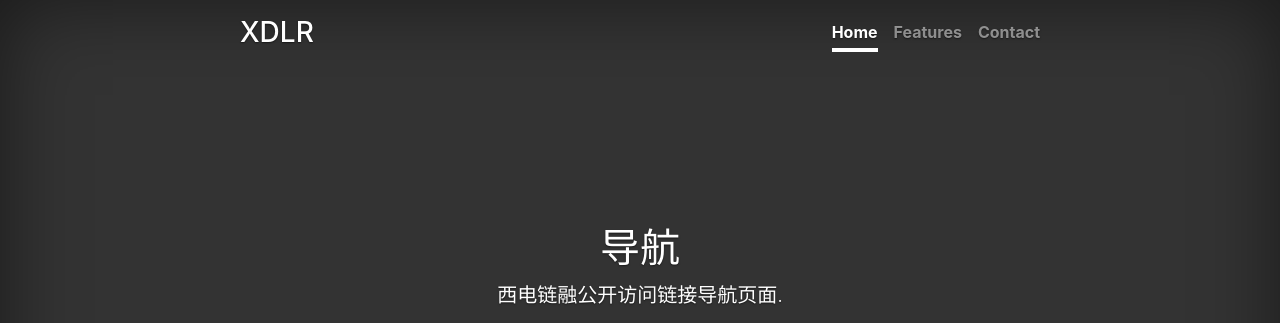
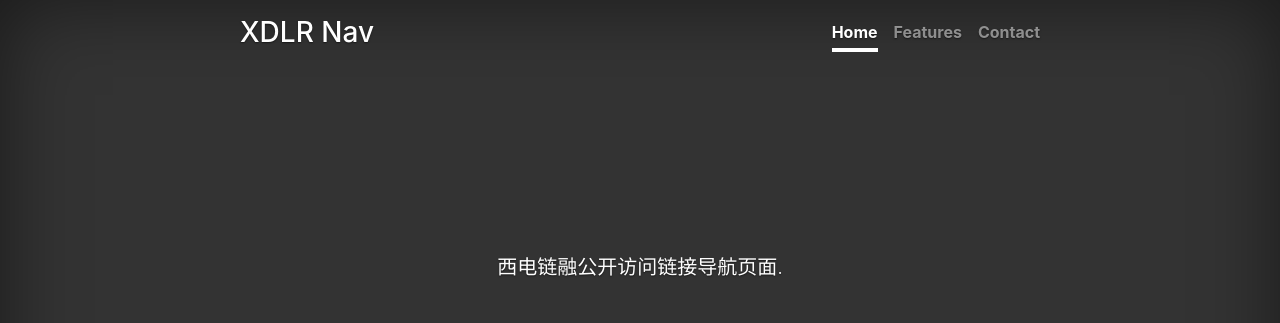
Before and after one commit to xdlianrong/XDLR-Navigation, a website: page index.html in a window 1280 px wide. Shown: the top 323 px of the page. Drawn offline with Linux system fonts and the light colour scheme.

Commit message:
Update home page.

```diff
--- a/index.html
+++ b/index.html
@@ -7,7 +7,7 @@
   <meta name="description" content="">
   <meta name="author" content="Mark Otto, Jacob Thornton, and Bootstrap contributors">
   <meta name="generator" content="Jekyll v4.0.1">
-  <title>Cover Template · Bootstrap</title>
+  <title>XDLR Nav</title>
 
   <link rel="canonical" href="https://getbootstrap.com/docs/4.5/examples/cover/">
 
@@ -21,7 +21,7 @@
   <div class="cover-container d-flex w-100 h-100 p-3 mx-auto flex-column">
     <header class="masthead mb-auto">
       <div class="inner">
-        <h3 class="masthead-brand">XDLR</h3>
+        <h3 class="masthead-brand">XDLR Nav</h3>
         <nav class="nav nav-masthead justify-content-center">
           <a class="nav-link active" href="#">Home</a>
           <a class="nav-link" href="#">Features</a>
@@ -31,7 +31,6 @@
     </header>
 
     <main role="main" class="inner cover">
-      <h1 class="cover-heading">导航</h1>
       <p class="lead">西电链融公开访问链接导航页面.</p>
 
       <div class="py-5">
```
